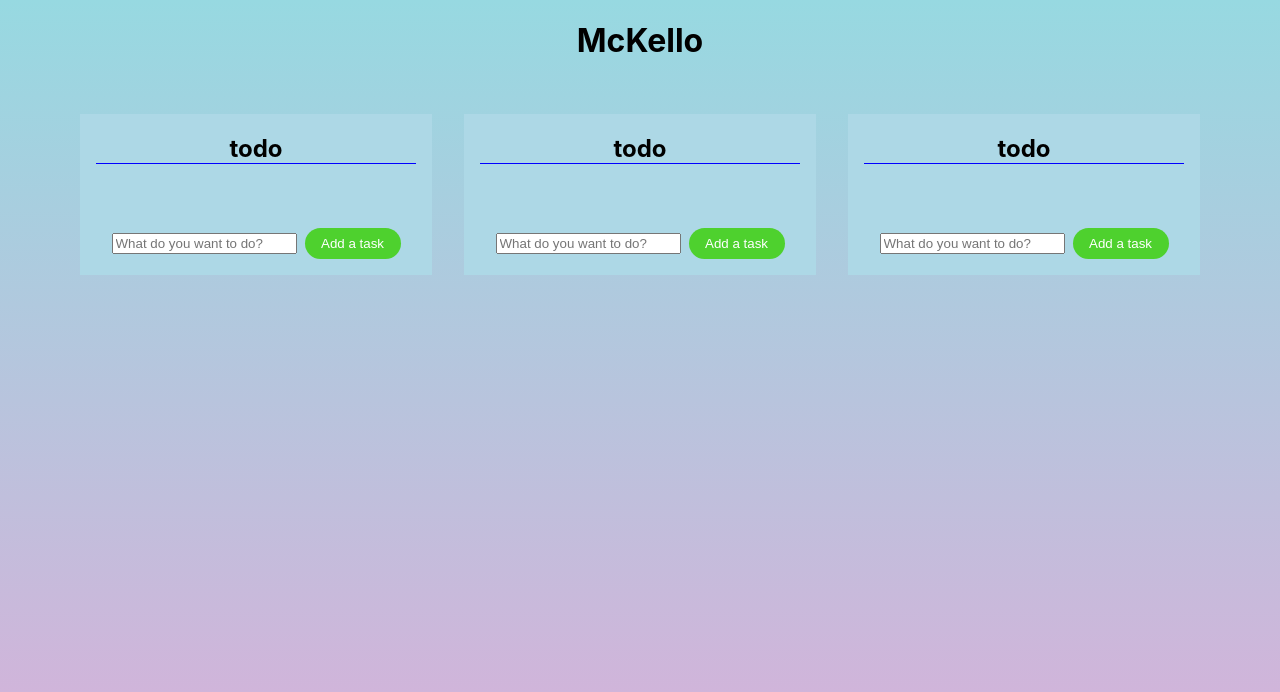
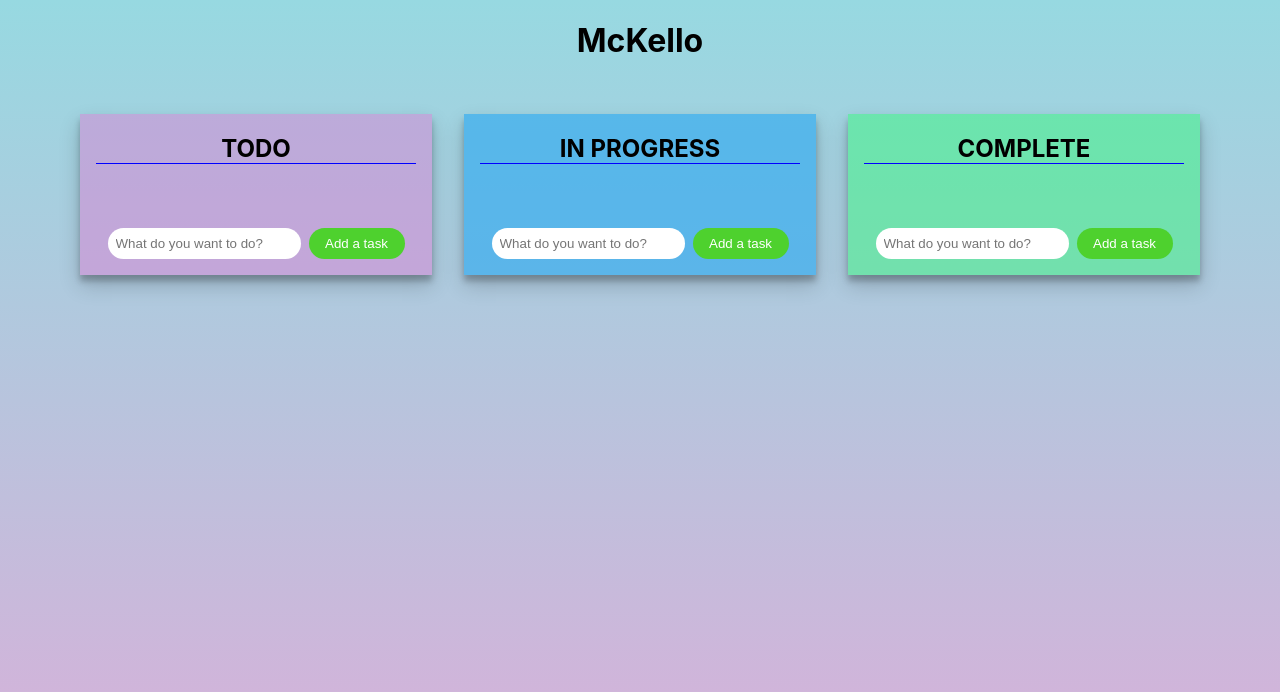
Before and after one commit to markmckenna37/react-project-board, a React (Create React App) app: page / in a window 1280 px wide. Shown: the top 692 px of the page. Built offline with nearby package versions, Linux system fonts and the light colour scheme.

Commit message:
finished handlemove, added additional style

```diff
--- a/src/App.css
+++ b/src/App.css
@@ -13,13 +13,13 @@
 
 .column {
   width: 20rem;
-  background: lightblue;
   display: flex;
   flex-direction: column;
   justify-content: space-between;
   align-items: center;
   margin: 2rem 2rem 0 0;
   padding: 0 1rem;
+  box-shadow: rgba(0, 0, 0, 0.19) 0px 10px 20px, rgba(0, 0, 0, 0.23) 0px 6px 6px;
 }
 .column:last-of-type{
   margin-right: 0;
@@ -61,8 +61,8 @@
   justify-content: space-around;
 }
 
-.cardBtnContainer button, .columnInputContainer button {
-  background-color: #1568c7;
+.moveBtn, .completeBtn, .columnInputContainer button {
+  background-color: #1586c7;
   color: #fff;
   border: none;
   padding: .5rem 1rem;
@@ -75,3 +75,14 @@
     margin: 1rem 0 1rem .5rem;
     background-color: #4ed12e;
 }
+
+.completeBtn {
+  width: 9rem;
+  background-color: #4ed12e;
+}
+
+input {
+  border: none;
+  padding: .5rem;
+  border-radius: 1rem;
+}
--- a/src/App.tsx
+++ b/src/App.tsx
@@ -6,17 +6,20 @@ const initState:any = [
   {
     title: "TODO",
     items: [],
-    input: ""
+    input: "",
+    backgroundColor: "#e077d270"
   },
   {
     title: "IN PROGRESS",
     items: [],
-    input: ""
+    input: "",
+    backgroundColor: "#31aaf0a8"
   },
   {
     title: "COMPLETE",
     items: [],
-    input: ""
+    input: "",
+    backgroundColor: "#28fa6e70"
   }
 ]
 
@@ -49,8 +52,10 @@ function App() {
     nextColumn[fromColumn].items.splice(cardIndex, 1)
     nextColumn[toColumn].items.push(shiftingCard);
     setColumn(nextColumn)
-    console.log(cardIndex)
   }
+
+  //todo: handle delete item
+
 
 
   return (
@@ -60,15 +65,15 @@ function App() {
         <div className="columnContainer">
           {column.map((value:any, index:any) => (
             <Column
-              index={index}
+              columnIndex={index}
               handleInputChange={handleInputChange}
               data={value}
               key={index}
               handleAddCard={handleAddCard}
               handleMove={handleMove}
               firstColumn={index === 0}
-              lastColumn={column.length -1}
-              btnLabel="todo"
+              lastColumn={index === column.length -1}
+              btnLabel={value.title}
             />
           ))}
 
--- a/src/components/Card.tsx
+++ b/src/components/Card.tsx
@@ -3,13 +3,13 @@ import React from "react";
 const Card = ({cardTitle, handleMove, index, columnIndex, firstColumn, lastColumn}:any) => {
     return (
         <div className="card">
-            <h3>{cardTitle}</h3>
+            {!lastColumn ? <h3>{cardTitle}</h3> : <h3 style={{textDecoration:"line-through"}}>{cardTitle}</h3> }
             <div className="cardBtnContainer">
                 {firstColumn ? null : (
-                    <button onClick={() => {handleMove(index, columnIndex, columnIndex-1)}}>Previous</button>
+                   <button className="moveBtn" onClick={() => {handleMove(index, columnIndex, columnIndex-1)}}>Previous</button>
                 )}
                 {lastColumn ? null : (
-                    <button onClick={() => {handleMove(index, columnIndex, columnIndex+1)}}>Next</button>
+                <button className="moveBtn" onClick={() => {handleMove(index, columnIndex, columnIndex+1)}}>Next</button>
                 )}
             </div>
         </div>
--- a/src/components/Column.tsx
+++ b/src/components/Column.tsx
@@ -1,9 +1,9 @@
 import React from "react"
 import Card from "./Card"
 
-const Column = ({btnLabel, data, handleInputChange, index, handleAddCard, handleMove, firstColumn, lastColumn}:any) => {
+const Column = ({btnLabel, data, handleInputChange, columnIndex, handleAddCard, handleMove, firstColumn, lastColumn}:any) => {
     return (
-        <div className="column">
+        <div className="column" style={{backgroundColor: data.backgroundColor}}>
             <h2 className="columnTitle">{btnLabel}</h2>
             {data.items.map((value:any, index:any):any => (
                 <Card
@@ -11,18 +11,18 @@ const Column = ({btnLabel, data, handleInputChange, index, handleAddCard, handle
                     cardTitle={value}
                     handleMove={handleMove}
                     index={index}
-                    columnIndex={index}
+                    columnIndex={columnIndex}
                     firstColumn={firstColumn}
                     lastColumn={lastColumn}
                 />
             ))}
             <div className="columnInputContainer">
                 <input
-                    onChange={(e:any) => handleInputChange(e.target.value, index)}
+                    onChange={(e:any) => handleInputChange(e.target.value, columnIndex)}
                     value={data.input}
                     placeholder="What do you want to do?"
                 />
-                <button onClick={() => handleAddCard(index)} className="addCardBtn">Add a task</button>
+                <button onClick={() => handleAddCard(columnIndex)} className="addCardBtn">Add a task</button>
 
             </div>
         </div>
```
